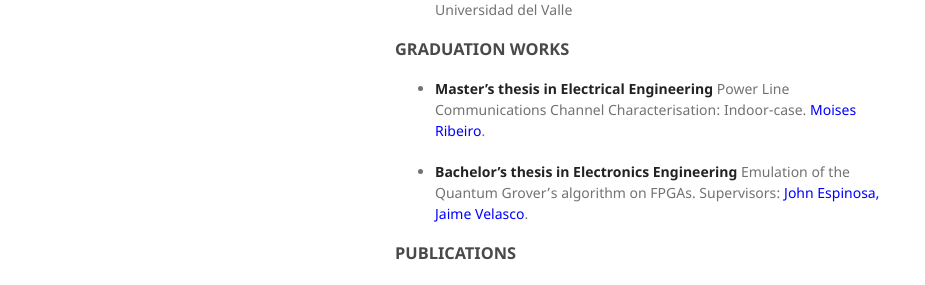
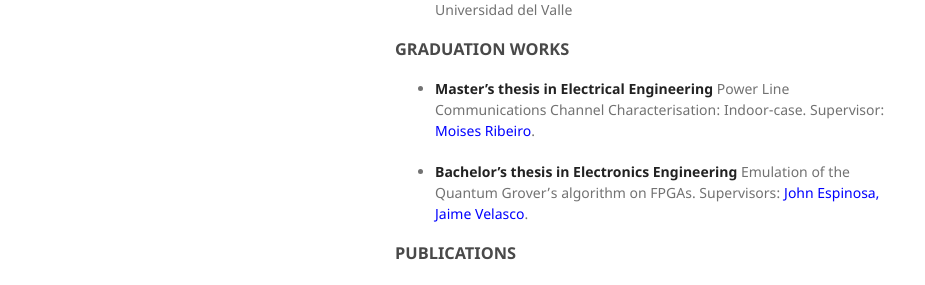
Before and after one commit to juanvalen15/juanvalen15.github.io, a Jekyll site: the page built from resume.md, in a window 1280 px wide. Shown: the part 480-765 px from the top of the page, without its empty margins (175-1100 px from the left). Built offline with Jekyll 4.4.1, drawn with Linux system fonts in a browser that asks for light colours; our own code applies the rules of GitHub Pages for plain Markdown files.

Commit message:
updated supervisor
masters

```diff
--- a/resume.md
+++ b/resume.md
@@ -20,7 +20,7 @@ layout: default
 
 ### GRADUATION WORKS
 
-- **Master's thesis in Electrical Engineering** Power Line Communications Channel Characterisation: Indoor-case. <span style="color:blue">Moises Ribeiro</span>.
+- **Master's thesis in Electrical Engineering** Power Line Communications Channel Characterisation: Indoor-case. Supervisor: <span style="color:blue">Moises Ribeiro</span>.
 
 - **Bachelor's thesis in Electronics Engineering** Emulation of the Quantum Grover's algorithm on FPGAs. Supervisors: <span style="color:blue">John Espinosa, Jaime Velasco</span>.
 
```
